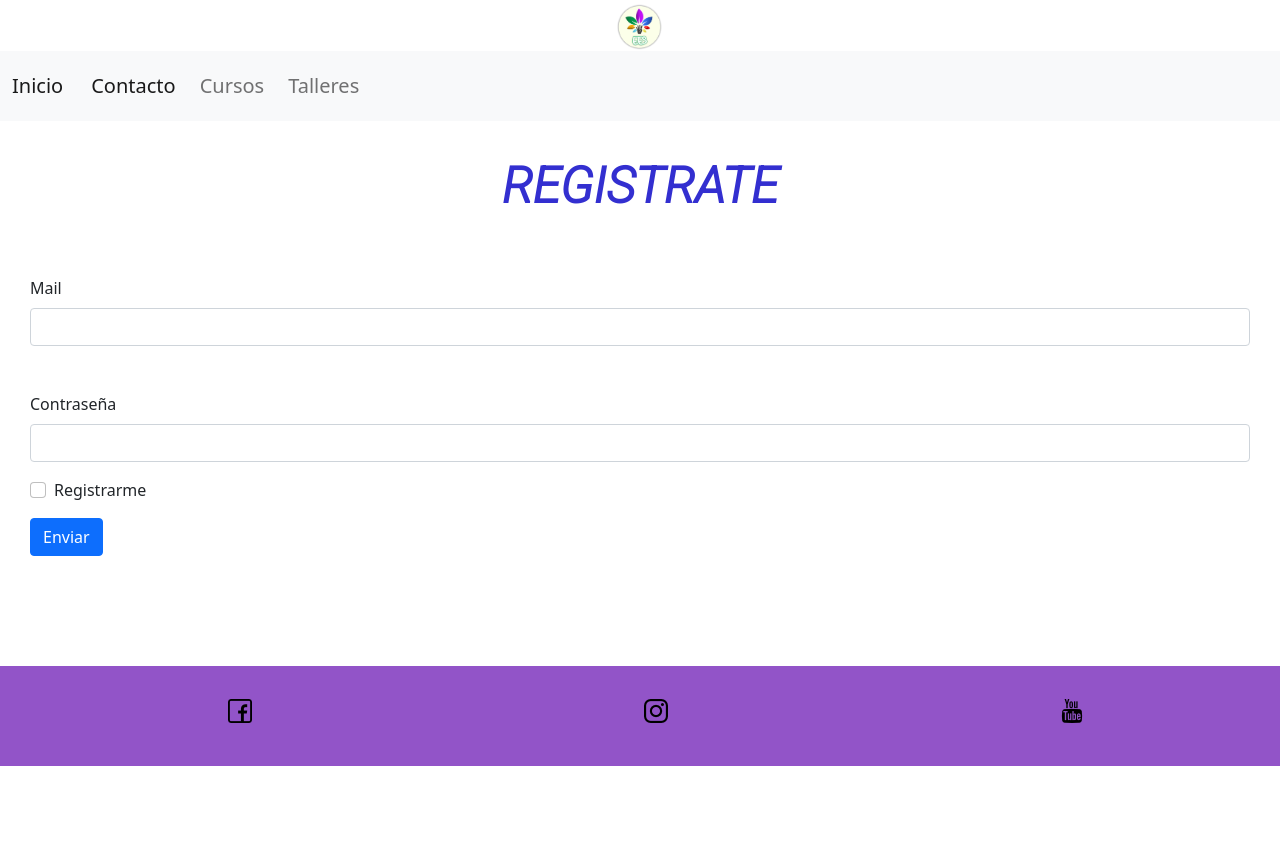
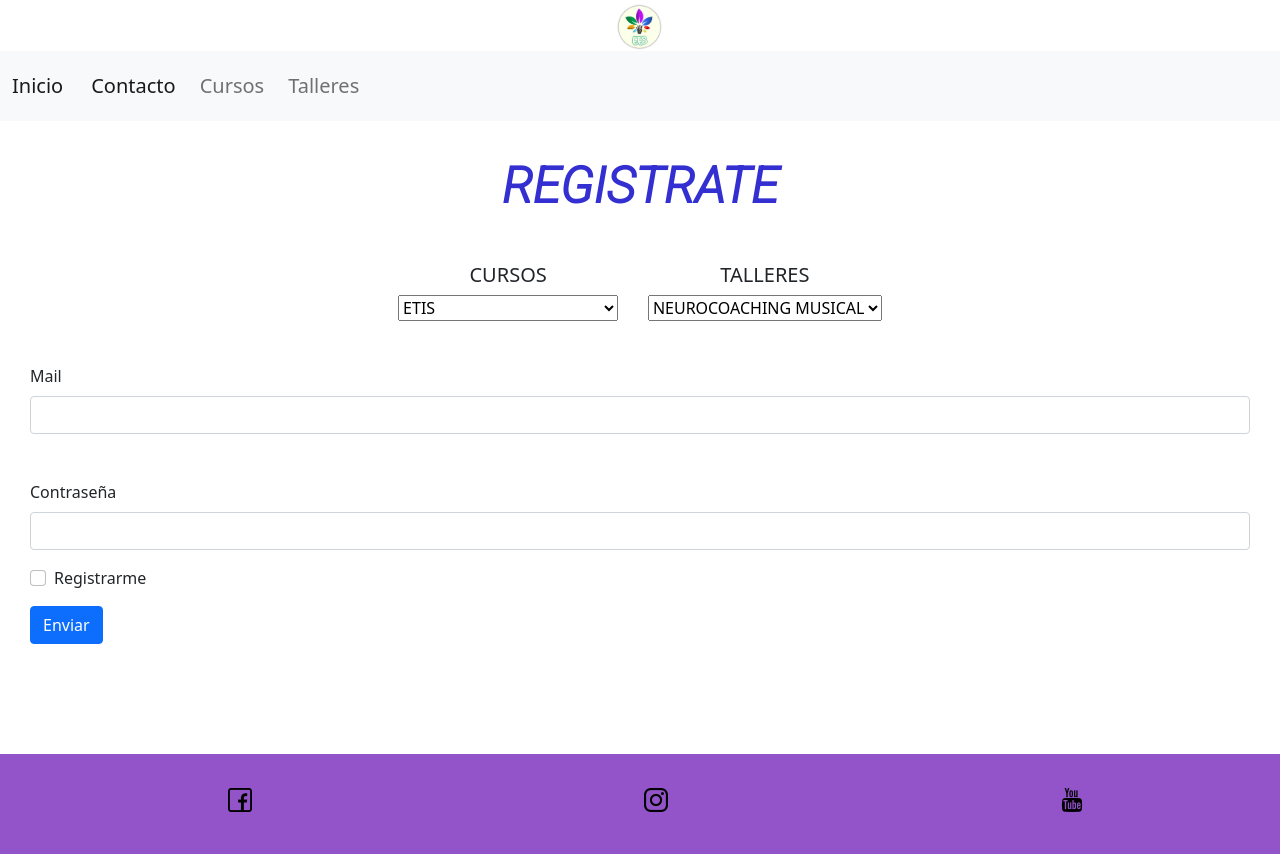
Before and after one commit to Camilacastellan/tp-sass-seo, a website: page pages/contacto.html in a window 1280 px wide. Before the commit the page ends 800 px from the top, so only its background shows below. Drawn offline with nearby package versions, Linux system fonts and the light colour scheme.

Commit message:
agregue descripcion en html y elimine comentarios en cuerpo.scss

```diff
--- a/pages/contacto.html
+++ b/pages/contacto.html
@@ -6,21 +6,22 @@
     <meta name="viewport" content="width=device-width, initial-scale=1.0">
     <title>Contacto</title>
 
-    <meta name="Keywoards" content="registrate, contacto, coaching,">
+    <meta name="Keywords" content="registrate, contacto, coaching,">
+
+    <meta name="description" content="registrate, cursos, talleres, formulario, entrenando el ser">
 
     <link href="https://cdn.jsdelivr.net/npm/bootstrap@5.1.3/dist/css/bootstrap.min.css" rel="stylesheet" integrity="sha384-1BmE4kWBq78iYhFldvKuhfTAU6auU8tT94WrHftjDbrCEXSU1oBoqyl2QvZ6jIW3" crossorigin="anonymous">
 
     <link rel="stylesheet" href="../css/maincss.css">
 </head>
 <body>
-
-
+    <!--MENU-->
     <header>
 
         <div class="logo-index">
             <a href="../index.html"><img src="../img/logo1.jpg.png" alt="banner-index"></a>
         </div>
-
+        <!--barra de navegacion-->
         <nav class="navbar navbar-expand-lg navbar-light bg-light">
             <div class="container-fluid">
               <a class="navbar-brand" href="../index.html">Inicio</a>
@@ -46,9 +47,34 @@
           </nav>
     </header>
 
+    <!--CUERPO-->
     <main>
 
         <h1>REGISTRATE</h1>
+        <!--formularios-->
+        <div class="formulario-contacto">
+            <div class="formulario">
+                <h5>CURSOS</h5>
+                <select name="Cursos">
+                    <option value="ETIS">ETIS</option>
+                    <option value="ESCUELA INTERNACIONAL">ESCUELA INTERNACIONAL</option>
+                    <option value="NUMEROOGIA">NUMEROLOGIA</option>
+                    <option value="REGISTROS AKASHICOS">REGISTROS AKASHICOS</option>
+
+                </select>
+
+            </div>
+
+            <div class="formulario">
+                <h5>TALLERES</h5>
+                <select name="Talleres">
+                    <option value="NEUROCOACHING MUSICAL">NEUROCOACHING MUSICAL</option>
+                    <option value="SANACION DE CHACKRAS">SANACION DE CHACKRAS</option>
+                    <option value="MEDITACION">MEDITACION</option>
+                </select>
+            </div>
+        </div>
+
         <form>
             <div class="mb-3">
               <label for="exampleInputEmail1" class="form-label">Mail</label>
@@ -65,9 +91,11 @@
             </div>
             <button type="submit" class="btn btn-primary">Enviar</button>
           </form>
+
     </main>
 
-    <footer class=> <!--CAMBIE ICONOS EN FOOTER, ORGANICE SEMANTICAMENTE CON UNA SOLA UL Y LOS LI SEPARADOS, CAMBIE LOGO, Y DIRECCIONE YOUTUBE-->
+    <!--FOOTER-->
+    <footer class=>
         <ul>
             <li>
                 <a href="https://www.facebook.com/entrenandoser/" target="blank"> <img src="../img/logo-fb.png" alt="Facebook"></a>
--- a/scss/_cuerpo.scss
+++ b/scss/_cuerpo.scss
@@ -74,24 +74,20 @@
     padding: 5px;
 }
 
-/*seccion container*/
 
-
-/*grupo de cards*/
 .card-group{
     display: block;
     text-align: center;
     justify-content: center;
 }
 
-/*contenedor de cada card*/
+
 .contenedor-card{
     display: block;
     text-align: center;
     justify-content: center;
 }
 
-/*imagen de card*/
 .card{
     display: inline-block;
     justify-content: center;
@@ -150,19 +146,6 @@
     margin: auto ;
 }
 
-
-/*MAIN DE REGISTROS AKASHICOS*/
-//estructura paginas
-
-/*MAIN COACHING-MUSICAL*/
-//estructura paginas
-
-/* MAIN ESCUELA INTERNACIONAL*/
-//estructura paginas
-
-/*MAIN ETIS*/
-//estructura paginas
-
 .col{
     width: 100%;
     text-align: center;
@@ -174,15 +157,8 @@
     padding-bottom: 20%;
 }
 
-/*MAIN NUMEROLOGIA*/
-//estructura paginas
-
-/*MAIN SANACION*/
-//estructura paginas
-
 /*MAIN CONTACTO*/
 //estructura paginas
-
 
 .registra{
     page-break-inside: auto;
@@ -195,3 +171,13 @@ form{
     padding-bottom: 80px;
     margin: 30px;
 }
+
+.formulario-contacto{
+    text-align: center;
+}
+
+.formulario{
+    display: inline-block;
+    text-align: center;
+    margin: 1%;
+}
```
Also changed, not shown: index.html (+8 -4 lines), pages/akashicos.html (+8 -4 lines), pages/coaching-musical.html (+8 -2 lines), pages/cursos.html (+10 -7 lines), pages/escuela.html (+10 -2 lines), pages/etis.html (+12 -3 lines), pages/meditacion-alma.html (+8 -1 lines), pages/numerologia.html (+9 -2 lines), pages/sanacion.html (+11 -2 lines), pages/talleres.html (+12 -6 lines), css/maincss.css.
